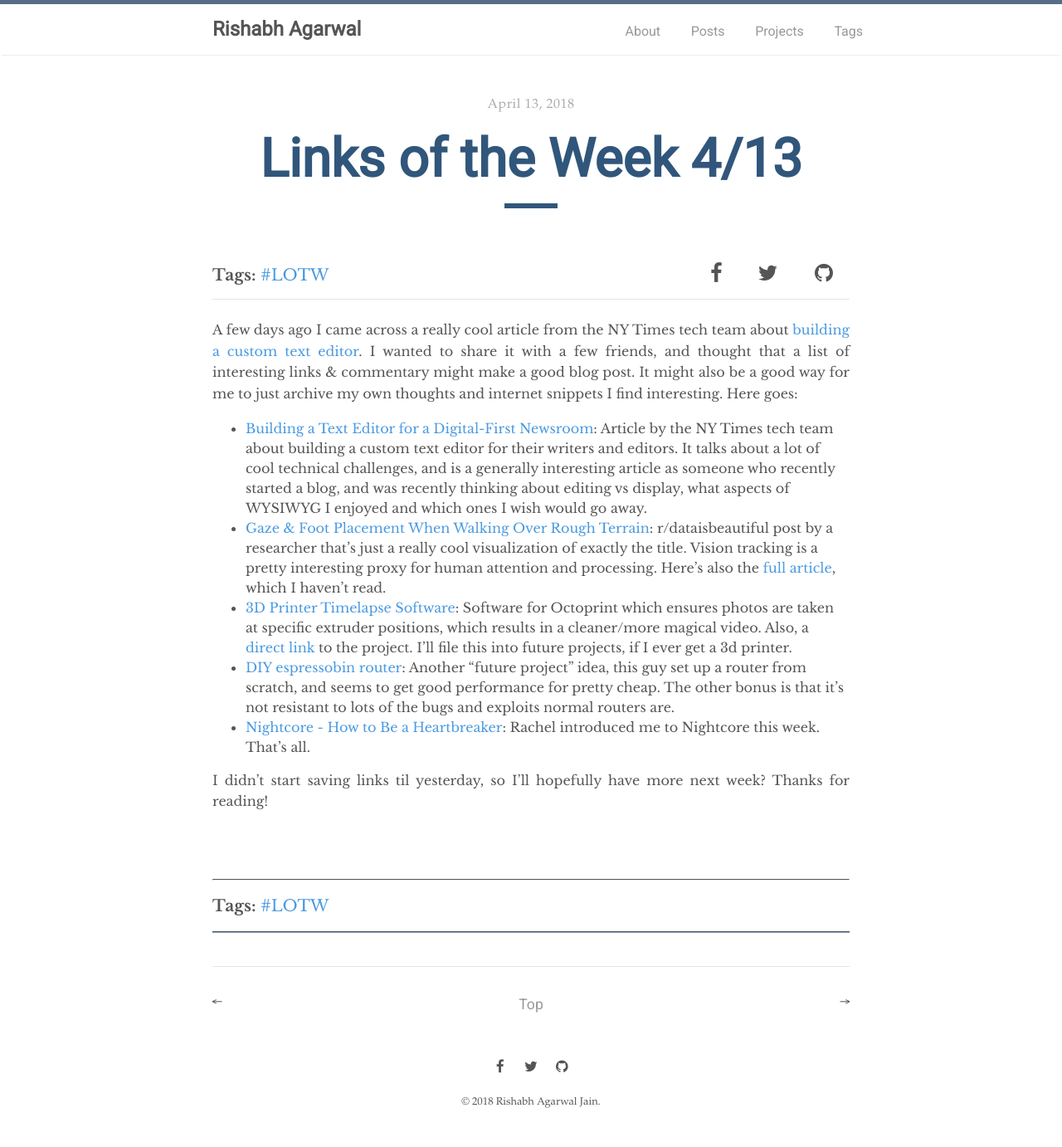
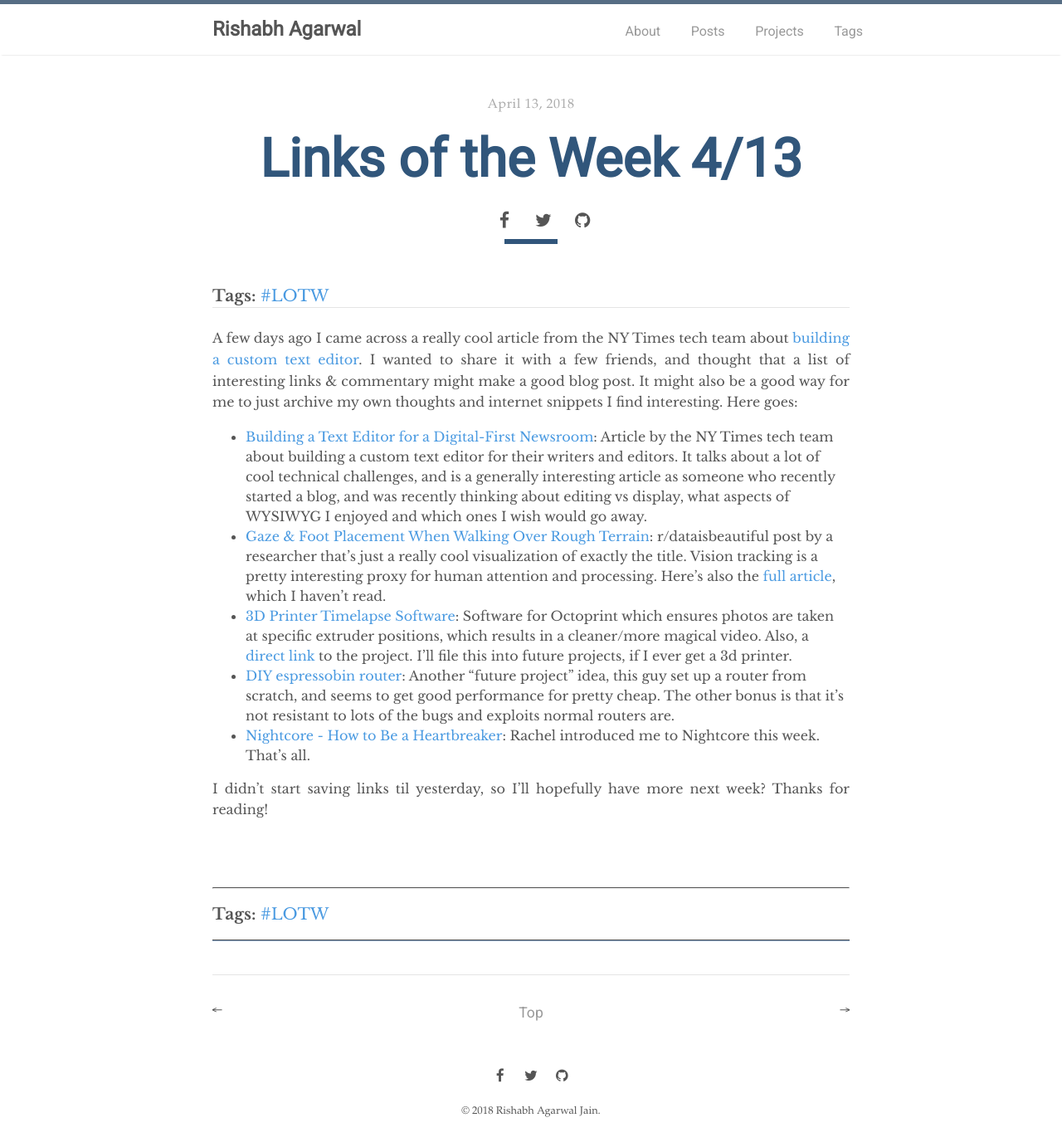
Before and after one commit to rishabmps/rishabmps.github.io, a Jekyll site: the page built from _posts/2018-04-13-lotw-1.md, in a window 1280 px wide. Shown: the whole page at 83% size. Built offline with Jekyll 4.4.1, drawn with Linux system fonts in a browser that asks for light colours.

Commit message:
Testing support for social links in fotter and header

```diff
--- a/_config.yml
+++ b/_config.yml
@@ -1,5 +1,4 @@
 # Site settings
-
 title:          Rishabh Agarwal
 description:    "Snapshots of my interests"
 url:            "https://www.rishabhjain.me"
--- a/_layouts/post.html
+++ b/_layouts/post.html
@@ -8,6 +8,11 @@ layout: default
     {% endif %}
   </div>
   <h1 class="post-title">{{ page.title }}</h1>
+  <ul style="text-align: center;margin-bottom: 0px;margin-right:  10px;">
+      <li style="list-style: none; display: inline-block;"><i class="fa fa-facebook fa-stack fa-lg"></i></li>
+      <li style="list-style: none;display: inline-block;"><i class="fa fa-twitter fa-stack fa-lg"></i></li>
+      <li style="list-style: none;display: inline-block;"><i class="fa fa-github fa-stack fa-lg"></i></li>
+    </ul>
   <div class="post-line"></div>
 
   <!-- <aside class="social-share">
@@ -18,6 +23,9 @@ layout: default
       <li class="googleplus"><a href="https://plus.google.com/share?url={{ site.url }}{{ page.url }}" title="Share on Google Plus">Google+</a></li>
     </ul>
   </aside> -->
+
+
+
   {% if page.tags %}
     <div class="tags tags_top">
       <div class="tags_values">
@@ -26,13 +34,7 @@ layout: default
         <a href="{{ site.baseurl }}/tags#{{ tag }}" class="tag">&#35;{{ tag }}</a>
       {% endfor %}
       </div>
-      <span>
-    <ul style="text-align: right;margin-bottom: 0px;margin-right:  10px;">
-      <li style="list-style: none; display: inline-block;"><i class="fa fa-facebook fa-stack fa-lg"></i></li>
-      <li style="list-style: none;display: inline-block;"><i class="fa fa-twitter fa-stack fa-lg"></i></li>
-      <li style="list-style: none;display: inline-block;"><i class="fa fa-github fa-stack fa-lg"></i></li>
-    </ul>
-  </span>
+
     </div>
     <br>
   {% endif %}
--- a/_sass/custom/tags.scss
+++ b/_sass/custom/tags.scss
@@ -37,7 +37,7 @@
 }
 
 .tags_values{
-    float: left;
+
     margin-top: 18px;
 }
 
```
